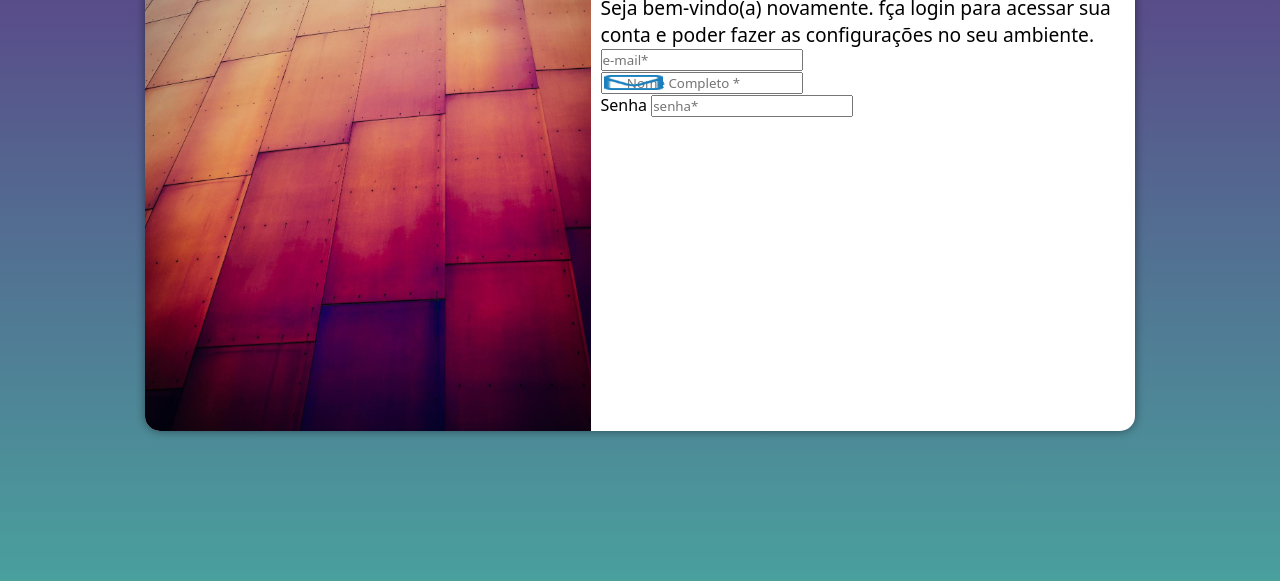
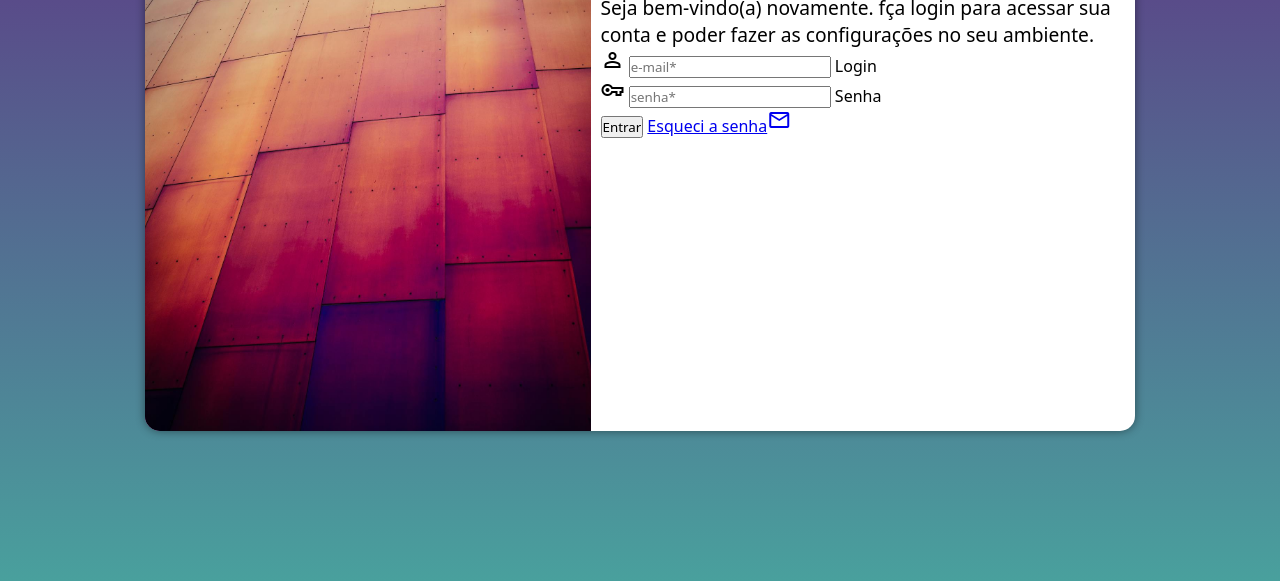
Before and after one commit to LovatoFT/projeto-login, a plain HTML site: page index.html in a window 1280 px wide. Shown: the part 219-800 px from the top of the page. Drawn offline with nearby package versions, Linux system fonts and the light colour scheme.

Commit message:
formulario com senha

```diff
--- a/estilos/style.css
+++ b/estilos/style.css
@@ -62,7 +62,7 @@ div#formulario > p {
     font-size: 0.8em;
 }
 
-/*centralizar o icone do formulario */
+/*centralizar o icone do formulario
 .ico {
 
     margin: 4px 3px;
@@ -70,4 +70,4 @@ div#formulario > p {
     width: 6%;
     position: absolute;
 
-}
+}*/
--- a/index.html
+++ b/index.html
@@ -6,6 +6,7 @@
     <title>Document</title>
     <link rel="stylesheet" href="estilos/style.css">
     <link rel="stylesheet" href="estilos/media-query.css">
+    <link rel="stylesheet" href="https://fonts.googleapis.com/css2?family=Material+Symbols+Outlined:opsz,wght,FILL,GRAD@24,400,0,0" />
 </head>
 <body>
     <main>
@@ -17,29 +18,22 @@
             <div id="formulario">
                 <h1>Login</h1>
                 <p>Seja bem-vindo(a) novamente. fça login para acessar sua conta e poder fazer as configurações no seu ambiente.</p>
-                <form action="login.php" method="post">
+                <form action="login.php" method="post" autocomplete="on">
                     <div class="campo"> <!-- dois campos, login uma div, senha outra div -->
-                        <label for="ilogin">
-                            <input type="email" name="login" id="ilogin" placeholder="e-mail*">
-
-                        </label>
-
-                    <div>
-                        <label class="input-form">
-                            <img class="ico" src="imagens/mail.png" alt="user">
-                            <input type="text" class="name" placeholder="       Nome Completo *" name="nome" required />
-                        </label>
-                    </div>
-
-
+                        <span class="material-symbols-outlined">person</span>
+                        <input type="email" name="login" id="ilogin" placeholder="e-mail*" autocomplete="email" required maxlength="30">
+                        <label for="ilogin">Login</label>
                     </div>
 
                     <div class="campo">
-                        <label for="isenha">Senha
-
-                        </label>
-                        <input type="password" name="senha" id="isenha" placeholder="senha*">
+                        <span class="material-symbols-outlined">vpn_key</span>
+                        <input type="password" name="senha" id="isenha" placeholder="senha*" autocomplete="current-password" required minlength="8" maxlength="15">
+                        <label for="isenha">Senha</label>
                     </div>
+                    <input type="submit" value="Entrar">
+                    <a href="esqueci.html">
+                        Esqueci a senha<span class="material-symbols-outlined">email</span>
+                    </a>
                 </form>
             </div>
         </section>
```
